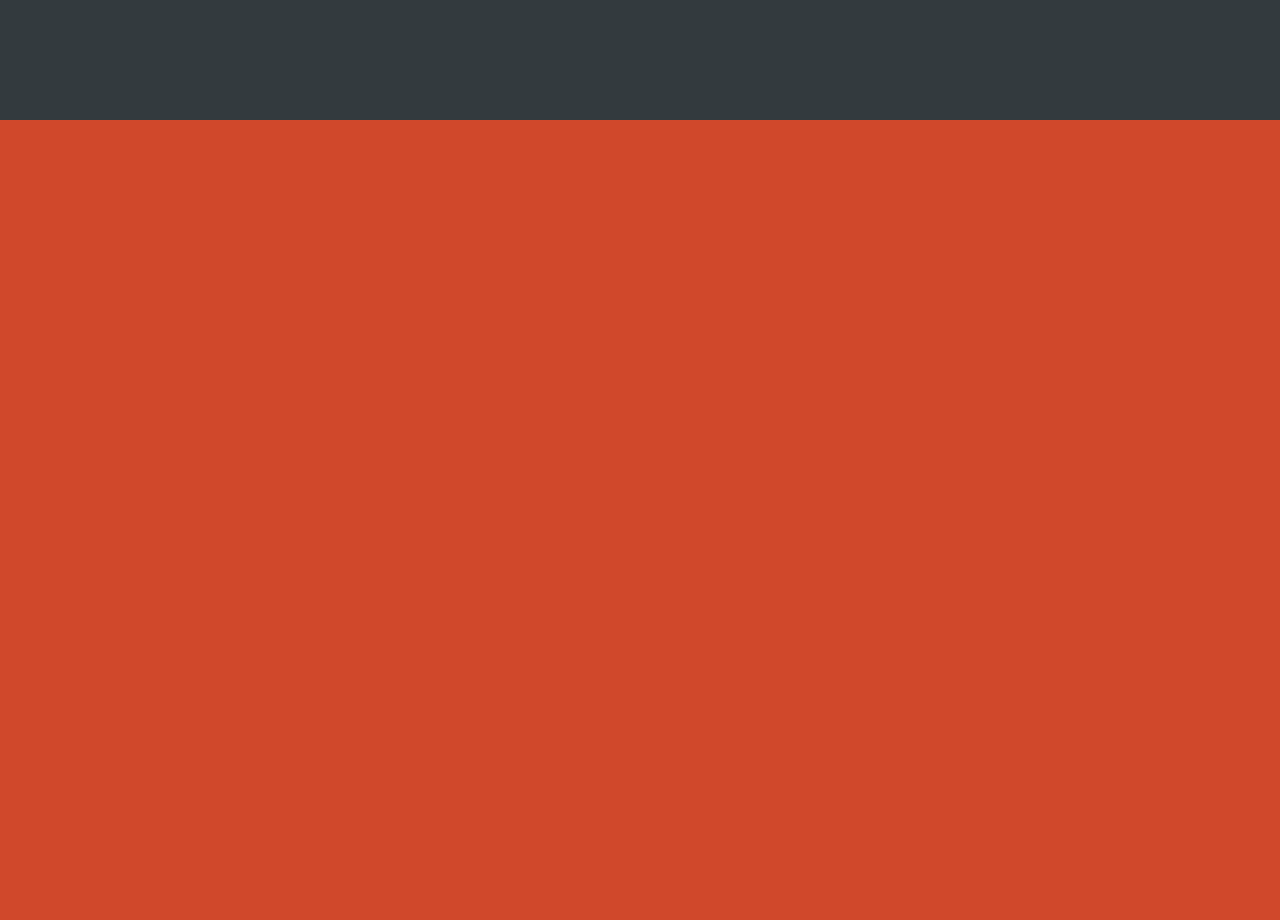
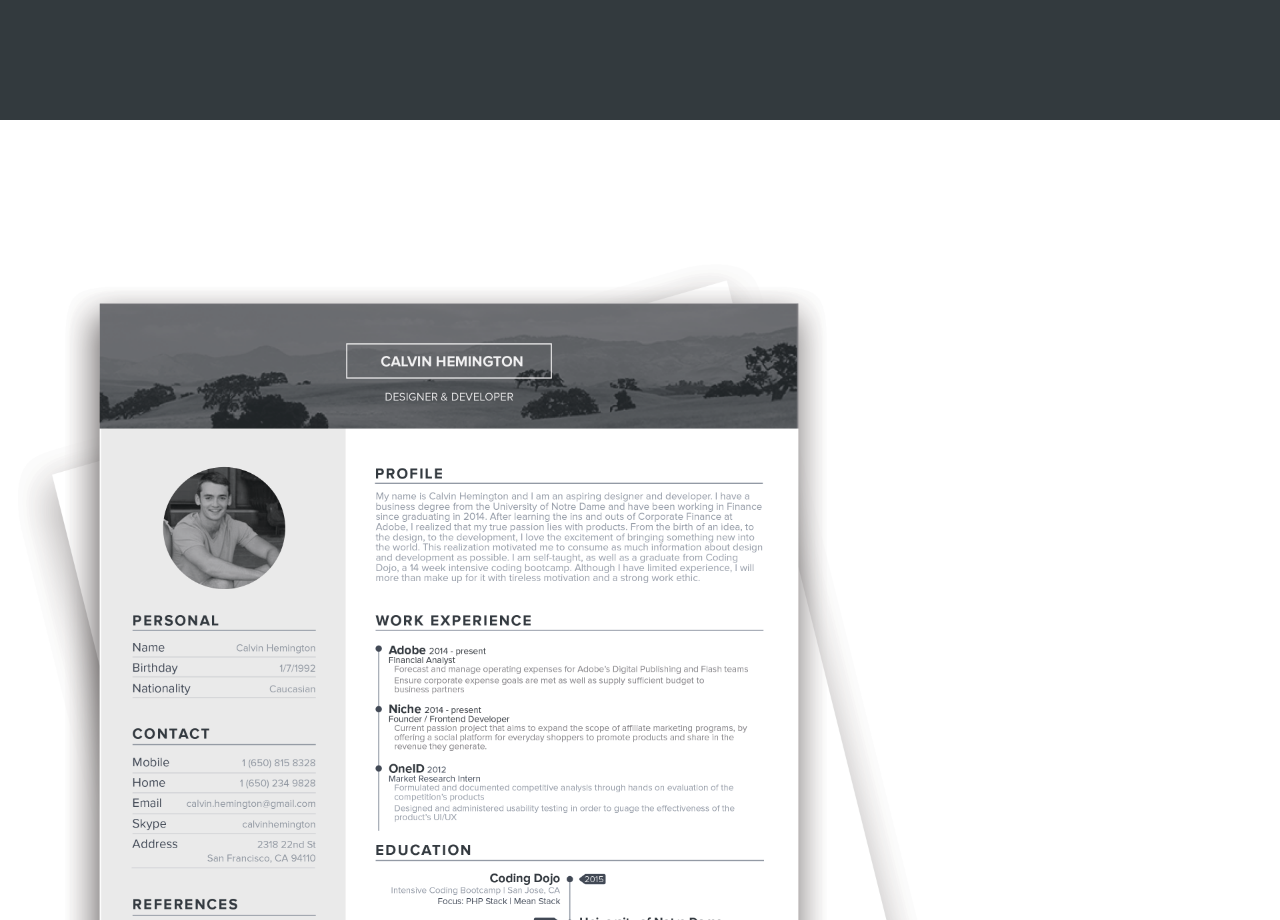
Before and after one commit to hemingto/portfolio, a plain HTML site: page index.html in a window 1280 px wide. Shown: the part 3080-4000 px from the top of the page. Drawn offline with nearby package versions, Linux system fonts and the light colour scheme.

Commit message:
add resume image

```diff
--- a/index.html
+++ b/index.html
@@ -34,7 +34,7 @@
         </section>
 
         <section id="4" class="window">
-
+            <img id="resume" src="images/Resume_DropShadow.png" alt="resume">
 
         </section>
 
--- a/style.css
+++ b/style.css
@@ -31,7 +31,7 @@ html, body {
 }
 
 .window:nth-child(5) {
-  background: #d0482b;
+  background: #ffffff;
   top: 400%;
 }
 
@@ -39,3 +39,10 @@ html, body {
   background: #231f20;
   top: 500%;
 }
+
+#resume {
+  width:954px;
+  height:806px;
+  margin-top:120px;
+
+}
```
Also changed, not shown: images/Resume_DropShadow.png (added).
